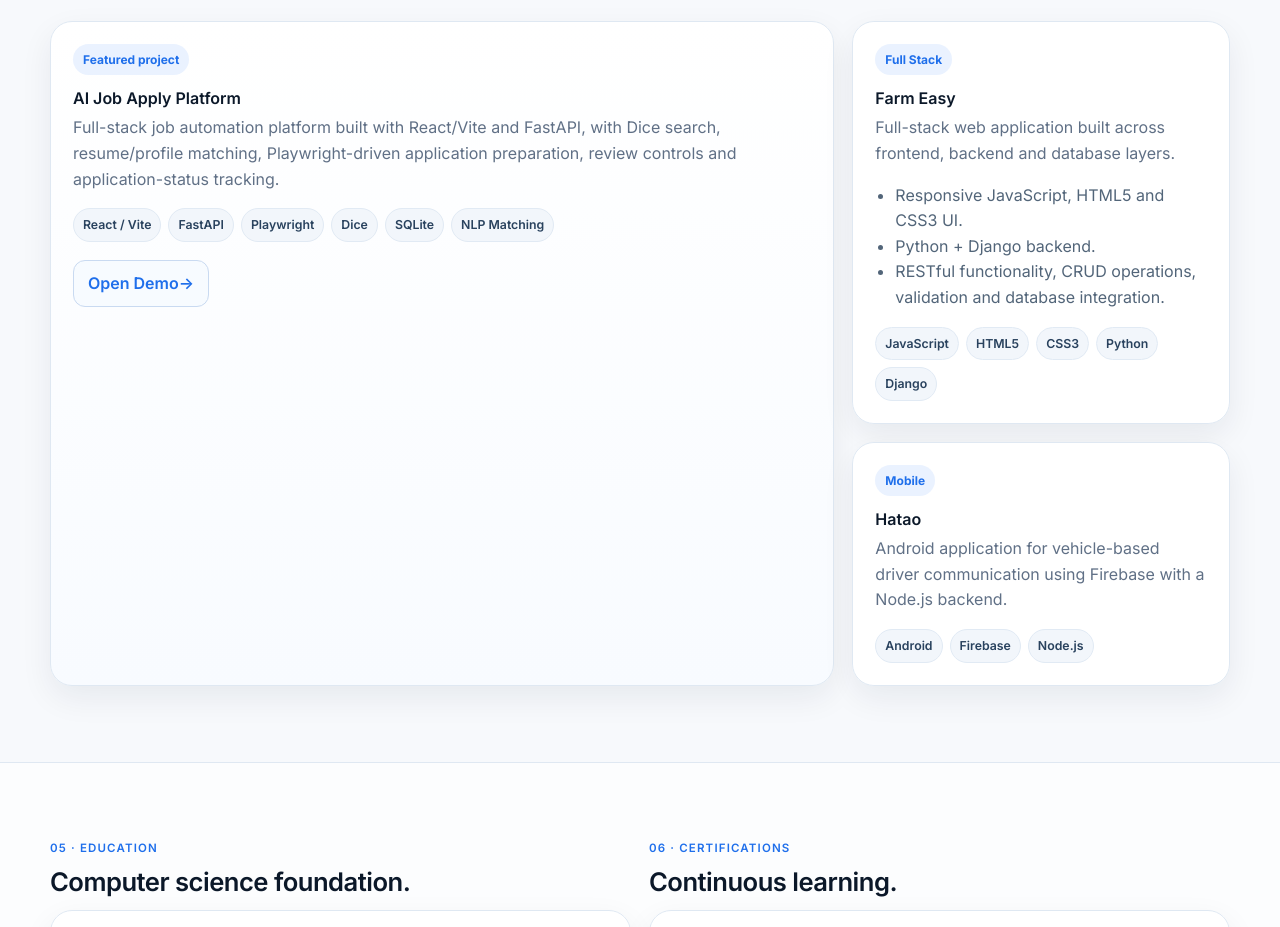
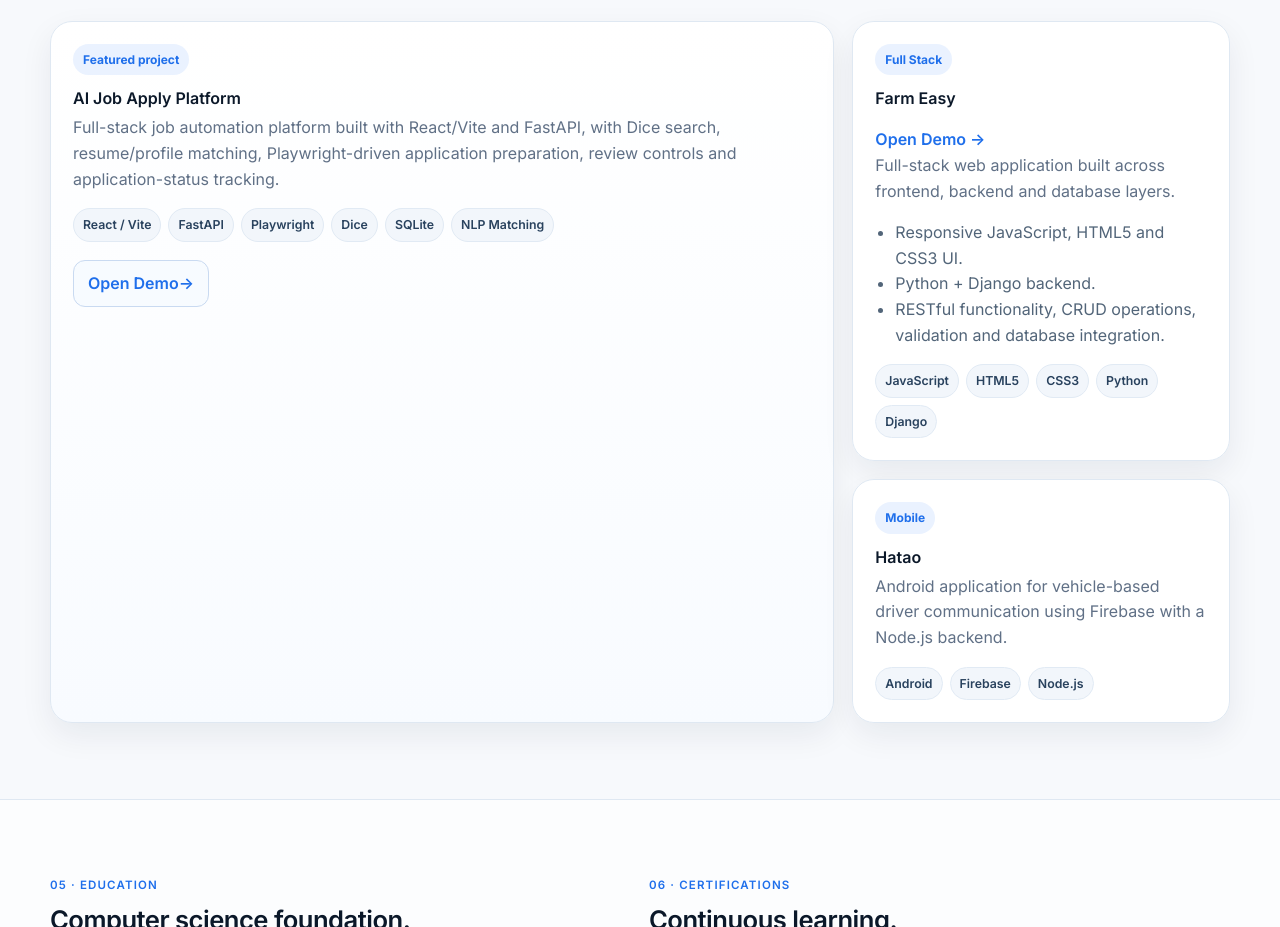
Before and after one commit to saiteja477/portfolio, a plain HTML site: page index.html in a window 1280 px wide. Shown: the part 2620-3547 px from the top of the page. Drawn offline with Linux system fonts and the light colour scheme.

Commit message:
added farm easy demo link

```diff
--- a/index.html
+++ b/index.html
@@ -1901,6 +1901,9 @@
               <article class="project-card reveal">
                 <span class="project-label">Full Stack</span>
                 <h3>Farm Easy</h3>
+                <a href="farmeasy-demo.html" class="project-link">
+                  Open Demo →
+                </a>
                 <p>
                   Full-stack web application built across frontend, backend and
                   database layers.
```
